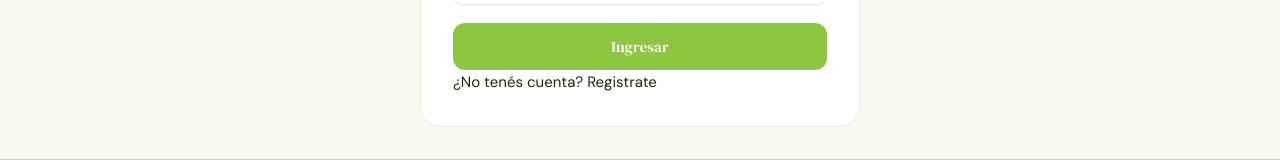
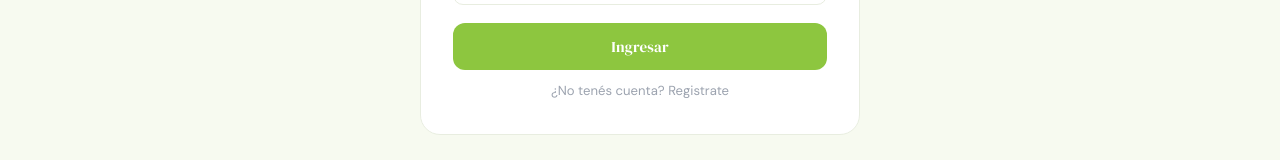
Before and after one commit to AlejandraML09/ByteBloom, a React (Vite) app in the folder frontend-react/: page /login in a window 1280 px wide. Shown: the part 398-558 px from the top of the page. Built offline with nearby package versions, Linux system fonts and the light colour scheme; no server answers.

Commit message:
modificacion link registro

```diff
--- a/frontend-react/src/css/login.css
+++ b/frontend-react/src/css/login.css
@@ -160,3 +160,18 @@ footer {
   .login-body { padding: 1.5rem; }
   footer { flex-direction: column; gap: 6px; text-align: center; }
 }
+.register-hint {
+  text-align: center;
+  margin-top: 8px;
+}
+
+.register-hint a {
+  font-size: 0.82rem;
+  color: #9ca3af;       /* gris neutro */
+  text-decoration: none;
+}
+
+.register-hint a:hover {
+  color: #6b7280;       /* gris un poco más oscuro al hover */
+  text-decoration: underline;
+}
```
